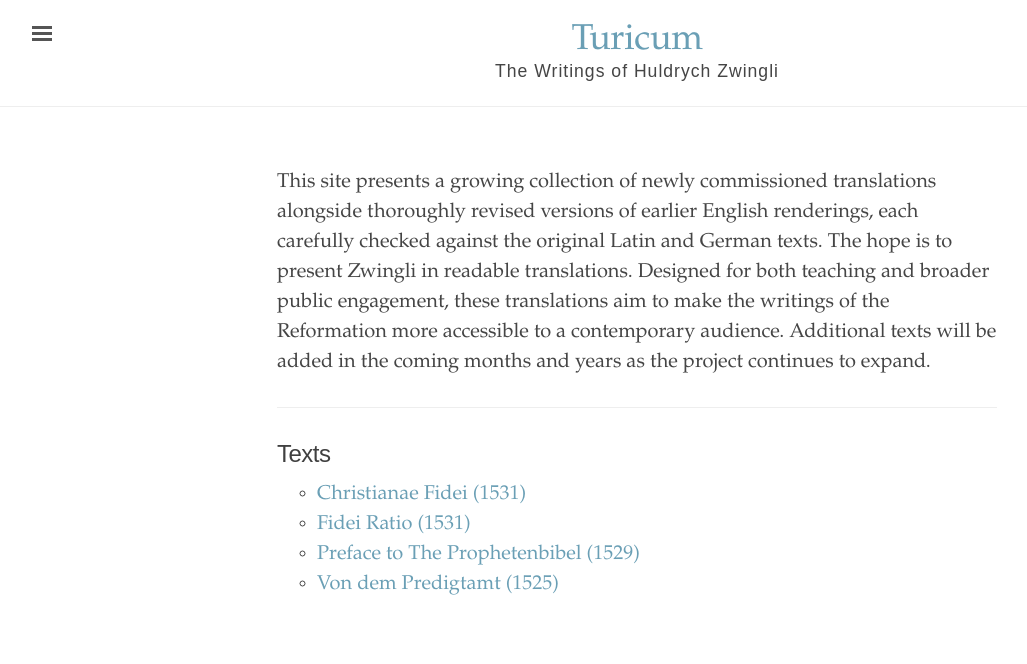
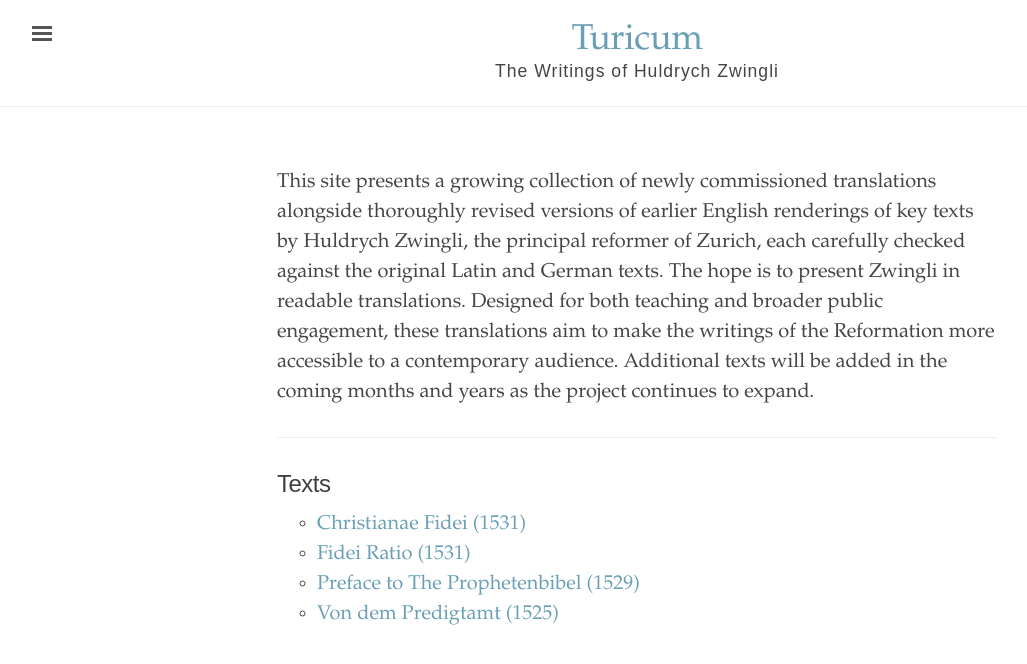
Before and after one commit to turicumzwingli/turicum, a Jekyll site: the page built from index.html, in a window 1280 px wide. Shown: the top 664 px of the page, without its empty margins (3-1030 px from the left). Built offline with Jekyll 4.4.1, drawn with Linux system fonts in a browser that asks for light colours.

Commit message:
Update index.html edit intro

```diff
--- a/index.html
+++ b/index.html
@@ -5,7 +5,7 @@ title: "Ed."
 <div class="introduction">
 
 <p>
-  This site presents a growing collection of newly commissioned translations alongside thoroughly revised versions of earlier English renderings, each carefully checked against the original Latin and German texts. The hope is to present Zwingli in readable translations. Designed for both teaching and broader public engagement, these translations aim to make the writings of the Reformation more accessible to a contemporary audience. Additional texts will be added in the coming months and years as the project continues to expand.
+  This site presents a growing collection of newly commissioned translations alongside thoroughly revised versions of earlier English renderings of key texts by Huldrych Zwingli, the principal reformer of Zurich, each carefully checked against the original Latin and German texts. The hope is to present Zwingli in readable translations. Designed for both teaching and broader public engagement, these translations aim to make the writings of the Reformation more accessible to a contemporary audience. Additional texts will be added in the coming months and years as the project continues to expand.
 </p>
 </div>
 
```
